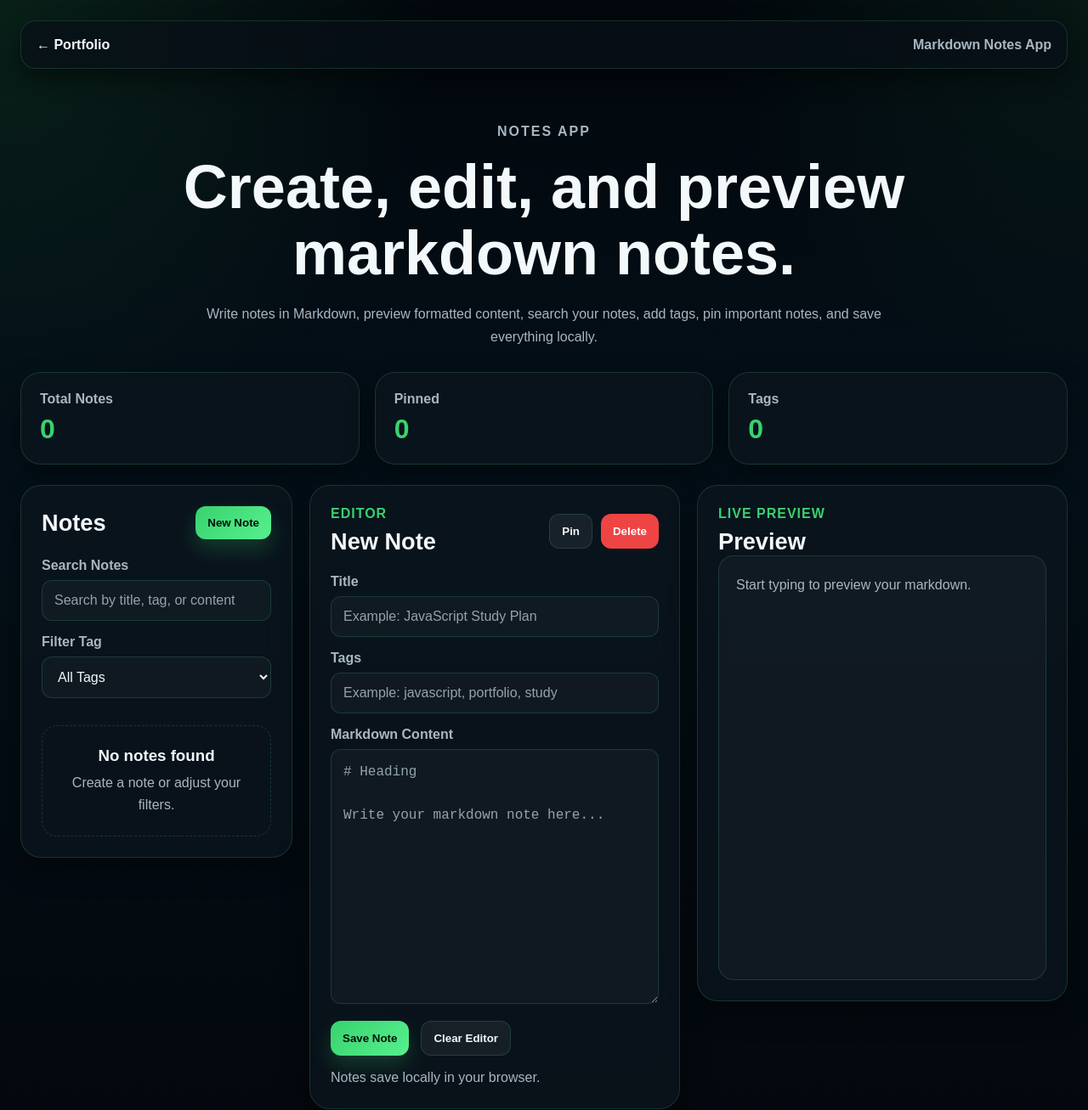
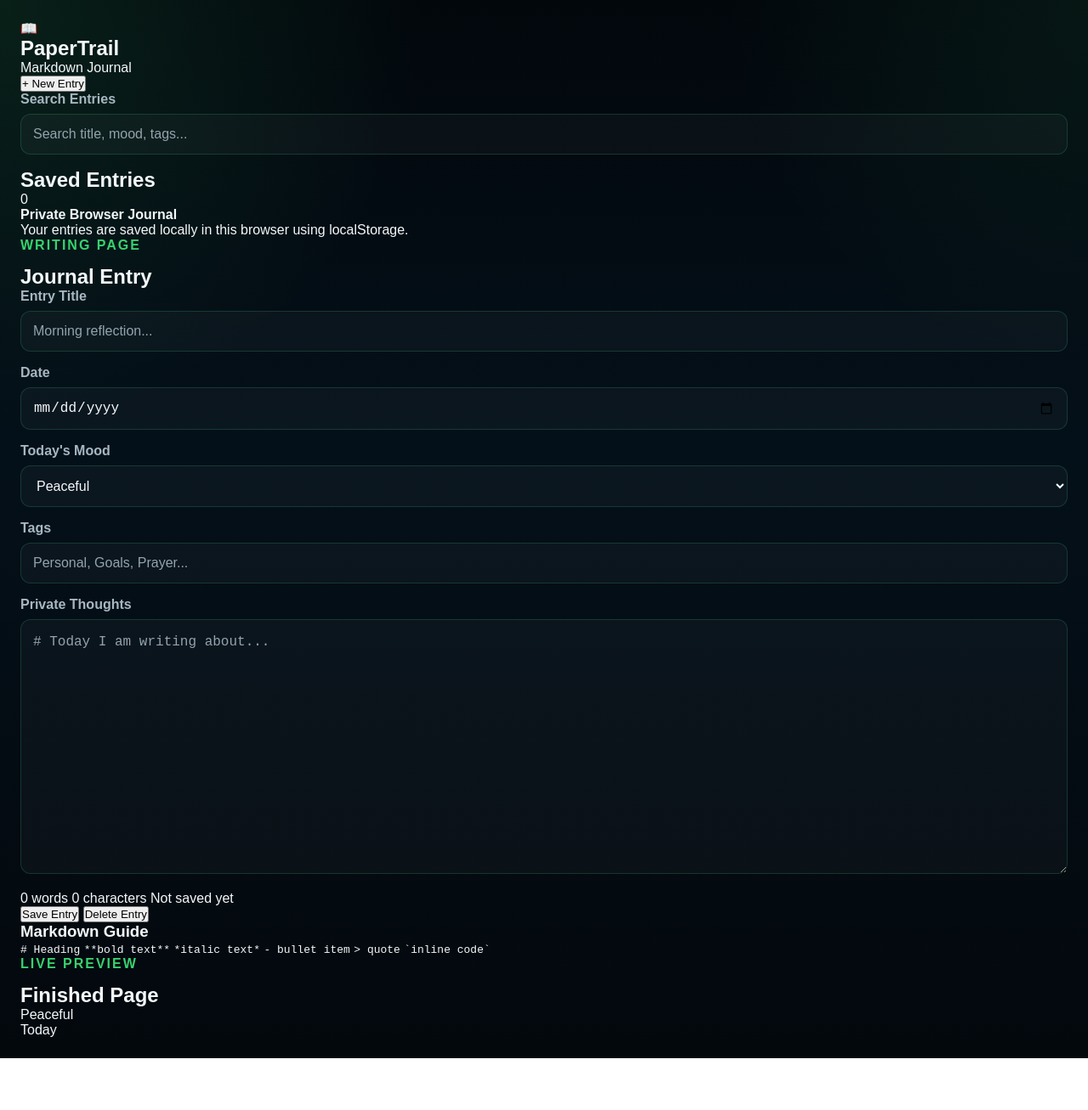
Before and after one commit to jfoster294/markdown-notes-app, a plain HTML site: page index.html in a window 1280 px wide. Shown: the whole page at 85% size. After the commit the page ends 1246 px from the top, so only its background shows below. Drawn offline with Linux system fonts and the light colour scheme.

Commit message:
Update index.html

```diff
--- a/index.html
+++ b/index.html
@@ -4,112 +4,159 @@
   <meta charset="UTF-8" />
   <meta name="viewport" content="width=device-width, initial-scale=1.0" />
 
-  <title>Markdown Notes App | Joel Foster</title>
+  <title>PaperTrail Journal | Markdown Notes App</title>
 
   <link rel="stylesheet" href="style.css" />
 </head>
 <body>
-  <main class="app">
-    <header class="hero">
-      <nav class="top-nav">
-        <a href="https://jfoster294.github.io/portfolio-site/" class="back-link">← Portfolio</a>
-        <p>Markdown Notes App</p>
-      </nav>
+  <div class="desk">
+    <aside class="journal-sidebar">
+      <div class="brand">
+        <div class="brand-icon">📖</div>
+        <div>
+          <h1>PaperTrail</h1>
+          <p>Markdown Journal</p>
+        </div>
+      </div>
 
-      <section class="hero-content">
-        <p class="eyebrow">Notes App</p>
-        <h1>Create, edit, and preview markdown notes.</h1>
-        <p>
-          Write notes in Markdown, preview formatted content, search your notes,
-          add tags, pin important notes, and save everything locally.
-        </p>
-      </section>
-    </header>
+      <button id="newEntryButton" class="new-entry-button" type="button">
+        + New Entry
+      </button>
 
-    <section class="stats-grid">
-      <article class="stat-card">
-        <p>Total Notes</p>
-        <h2 id="totalNotes">0</h2>
-      </article>
+      <div class="search-box">
+        <label for="searchInput">Search Entries</label>
+        <input
+          id="searchInput"
+          type="text"
+          placeholder="Search title, mood, tags..."
+        />
+      </div>
 
-      <article class="stat-card">
-        <p>Pinned</p>
-        <h2 id="pinnedNotes">0</h2>
-      </article>
+      <div class="entry-list-header">
+        <h2>Saved Entries</h2>
+        <span id="entryCount">0</span>
+      </div>
 
-      <article class="stat-card">
-        <p>Tags</p>
-        <h2 id="tagCount">0</h2>
-      </article>
-    </section>
+      <div id="entryList" class="entry-list"></div>
 
-    <section class="notes-layout">
-      <aside class="sidebar-card">
-        <div class="sidebar-header">
-          <h2>Notes</h2>
-          <button id="newNoteButton" type="button">New Note</button>
+      <div class="privacy-card">
+        <strong>Private Browser Journal</strong>
+        <p>Your entries are saved locally in this browser using localStorage.</p>
+      </div>
+    </aside>
+
+    <main class="journal-book">
+      <section class="page editor-page">
+        <div class="page-top">
+          <div>
+            <p class="eyebrow">Writing Page</p>
+            <h2>Journal Entry</h2>
+          </div>
+
+          <div class="date-stamp" id="todayStamp"></div>
         </div>
 
-        <label for="searchInput">Search Notes</label>
-        <input type="text" id="searchInput" placeholder="Search by title, tag, or content" />
-
-        <label for="tagFilter">Filter Tag</label>
-        <select id="tagFilter">
-          <option value="All">All Tags</option>
-        </select>
-
-        <div id="notesList" class="notes-list"></div>
-
-        <section id="emptyListMessage" class="empty-list">
-          <h3>No notes found</h3>
-          <p>Create a note or adjust your filters.</p>
-        </section>
-      </aside>
-
-      <section class="editor-card">
-        <form id="noteForm">
-          <div class="editor-top">
-            <div>
-              <p class="editor-label">Editor</p>
-              <h2 id="editorTitle">New Note</h2>
+        <form id="entryForm" class="entry-form">
+          <div class="form-row">
+            <div class="form-group large">
+              <label for="titleInput">Entry Title</label>
+              <input
+                id="titleInput"
+                type="text"
+                placeholder="Morning reflection..."
+              />
             </div>
 
-            <div class="editor-actions">
-              <button id="pinNoteButton" class="secondary-button" type="button">Pin</button>
-              <button id="deleteNoteButton" class="danger-button" type="button">Delete</button>
+            <div class="form-group">
+              <label for="dateInput">Date</label>
+              <input id="dateInput" type="date" />
             </div>
           </div>
 
-          <label for="titleInput">Title</label>
-          <input type="text" id="titleInput" placeholder="Example: JavaScript Study Plan" required />
+          <div class="form-row">
+            <div class="form-group">
+              <label for="moodInput">Today's Mood</label>
+              <select id="moodInput">
+                <option>Peaceful</option>
+                <option>Focused</option>
+                <option>Grateful</option>
+                <option>Heavy</option>
+                <option>Inspired</option>
+                <option>Reflective</option>
+              </select>
+            </div>
 
-          <label for="tagsInput">Tags</label>
-          <input type="text" id="tagsInput" placeholder="Example: javascript, portfolio, study" />
-
-          <label for="contentInput">Markdown Content</label>
-          <textarea id="contentInput" placeholder="# Heading&#10;&#10;Write your markdown note here..."></textarea>
-
-          <div class="form-buttons">
-            <button type="submit" class="primary-button">Save Note</button>
-            <button id="clearEditorButton" type="button" class="secondary-button">Clear Editor</button>
+            <div class="form-group large">
+              <label for="tagsInput">Tags</label>
+              <input
+                id="tagsInput"
+                type="text"
+                placeholder="Personal, Goals, Prayer..."
+              />
+            </div>
           </div>
 
-          <p id="saveMessage" class="save-message">Notes save locally in your browser.</p>
+          <div class="form-group">
+            <label for="contentInput">Private Thoughts</label>
+            <textarea
+              id="contentInput"
+              class="journal-textarea"
+              placeholder="# Today I am writing about..."
+            ></textarea>
+          </div>
+
+          <div class="writing-stats">
+            <span id="wordCount">0 words</span>
+            <span id="charCount">0 characters</span>
+            <span id="lastSaved">Not saved yet</span>
+          </div>
+
+          <div class="button-row">
+            <button class="save-button" type="submit">
+              Save Entry
+            </button>
+
+            <button id="deleteEntryButton" class="delete-button" type="button">
+              Delete Entry
+            </button>
+          </div>
         </form>
+
+        <div class="markdown-help">
+          <h3>Markdown Guide</h3>
+
+          <div class="help-grid">
+            <code># Heading</code>
+            <code>**bold text**</code>
+            <code>*italic text*</code>
+            <code>- bullet item</code>
+            <code>&gt; quote</code>
+            <code>`inline code`</code>
+          </div>
+        </div>
       </section>
 
-      <section class="preview-card">
-        <div class="preview-header">
-          <p class="editor-label">Live Preview</p>
-          <h2>Preview</h2>
+      <section class="page preview-page">
+        <div class="page-top">
+          <div>
+            <p class="eyebrow">Live Preview</p>
+            <h2>Finished Page</h2>
+          </div>
+
+          <div class="mood-badge" id="previewMood">Peaceful</div>
         </div>
 
-        <article id="previewBox" class="preview-box">
-          <p class="preview-placeholder">Start typing to preview your markdown.</p>
+        <article class="preview-meta">
+          <p id="previewDate">Today</p>
+          <div id="previewTags" class="tag-row"></div>
         </article>
+
+        <article id="previewContent" class="preview-content"></article>
       </section>
-    </section>
-  </main>
+    </main>
+  </div>
+
+  <div id="toast" class="toast"></div>
 
   <script src="script.js"></script>
 </body>
```
